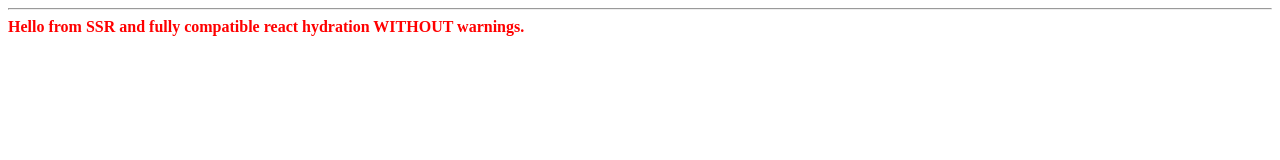
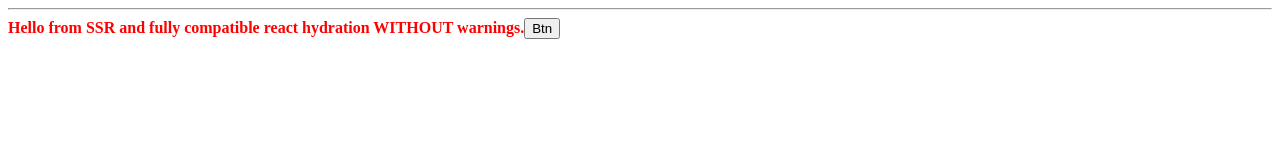
Before and after one commit to ethanWallace/nextjs-webcomponent-hydration, a Next.js app: page / in a window 1280 px wide. Shown: the top 160 px of the page. Built offline with nearby package versions, Linux system fonts and the light colour scheme.

Commit message:
add event handler and button to show that react hydration works

```diff
--- a/pages/index.tsx
+++ b/pages/index.tsx
@@ -45,6 +45,7 @@ export default function Home() {
 
       <ssr-compatible-comp>
         Hello from SSR and fully compatible react hydration WITHOUT warnings.
+        <button type="button" onClick={console.log}>Btn</button>
       </ssr-compatible-comp>
     </>
   )
```
